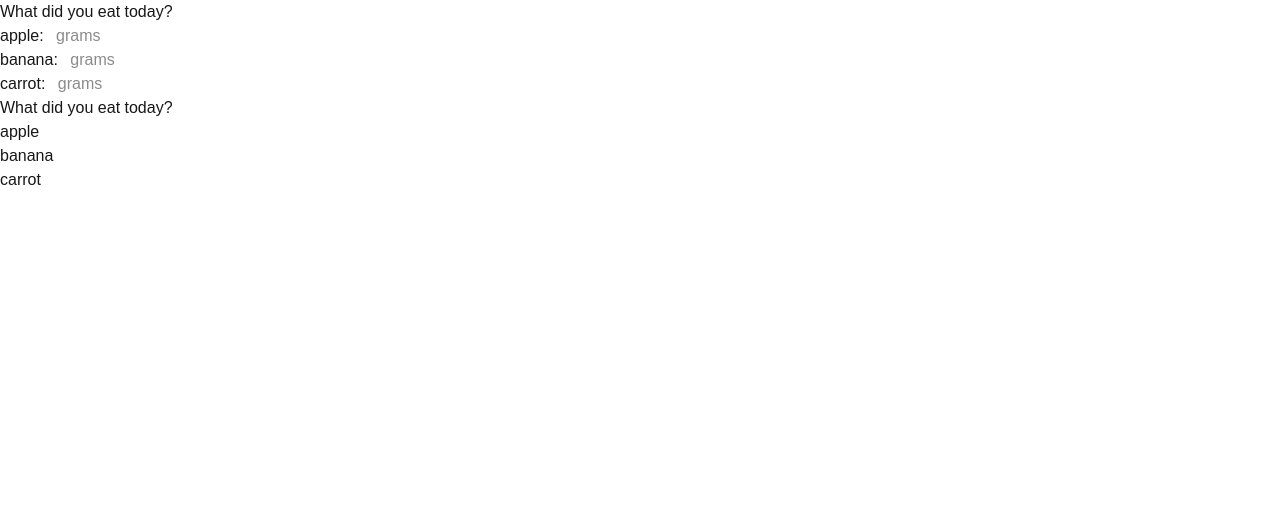
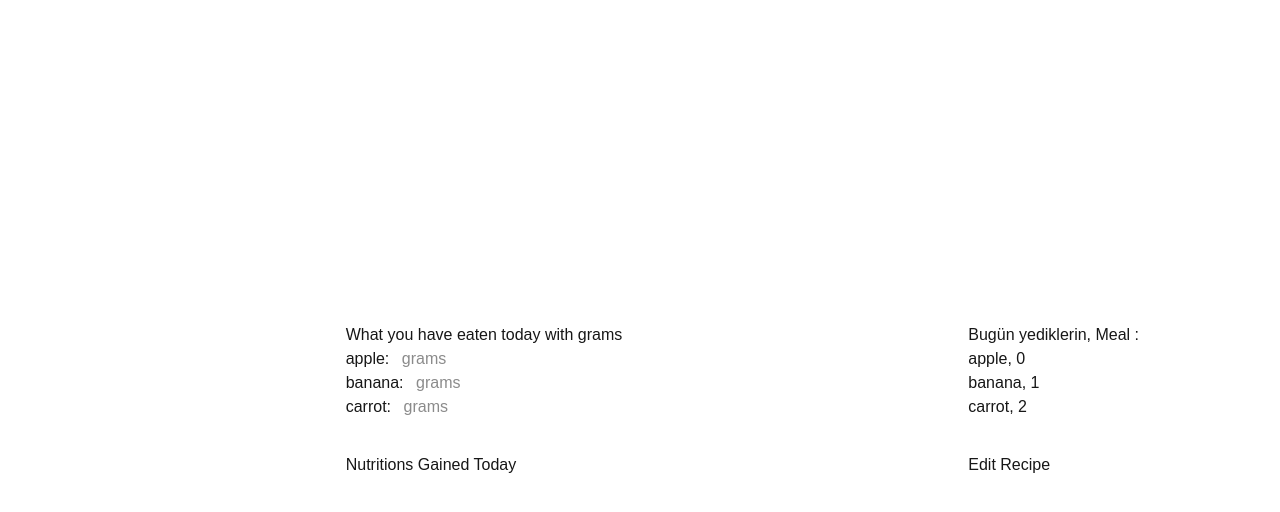
Before and after one commit to DenizYalim/meal_tracker, a Next.js app in the folder frontend/: page / in a window 1280 px wide. Shown: the top 512 px of the page. Built offline with nearby package versions, Linux system fonts and the light colour scheme; no server answers.

Commit message:
added a fetch, useEffect is corrupted

```diff
--- a/frontend/app/page.tsx
+++ b/frontend/app/page.tsx
@@ -1,5 +1,5 @@
 'use client';
-import { useState } from 'react';
+import { useState, useEffect } from 'react';
 
 export default function Home() {
   const foods = ['apple', 'banana', 'carrot'];
@@ -10,9 +10,9 @@ export default function Home() {
     setAmounts((prev) => ({ ...prev, [food]: value }));
   }
 
-  function EatenToday({ foods }: { foods: string[] }) {
-    return (<div>
-      <h2>What did you eat today?</h2>
+  function EatenToday({ foods }: { foods: string[] }) { // endpoint : /getDay/20250506
+    return (<div style={{ border: "2px solid white", padding: "10px", }}>
+      <h2>What you have eaten today with grams</h2>
       <ul>
         {foods.map((food) => (
           <li key={food}>
@@ -27,29 +27,80 @@ export default function Home() {
           </li>
         ))}
       </ul>
-      </div>
+    </div>
     );
   }
 
-  function BesinToday({ besin }: { besin: string[] }) {
-    return (<div>
-      <h2>What did you eat today?</h2>
+function RecipeList({ besin }: { besin: string[] }) {
+  const [data, setData] = useState(null);
+  const [isDataFetched, setIsDataFetched] = useState(false);
+
+  const fetchData = () => {
+    if (!isDataFetched) {
+      fetch("http://127.0.0.1:5000/recipeList")
+        .then(response => response.json())
+        .then(fetchedData => {
+          console.log(fetchedData);  // Logs the fetched data
+          setData(fetchedData);  // Updates the state
+          setIsDataFetched(true); // Ensure it doesn't fetch again
+        })
+        .catch(error => console.error("Error fetching data:", error));
+    }
+  };
+
+  // Call fetchData when the component renders for the first time
+  if (!isDataFetched) {
+    fetchData();
+  }
+
+  console.log("After data fetch");
+  console.log(data);
+
+  return (
+    <div style={{ border: "2px solid white", padding: "10px" }}>
+      <h2>Bugün yediklerin, Meal :</h2>
       <ul>
-        {foods.map((food) => (
+        {besin.map((food) => (
           <li key={food}>
-            {food}
+            {food}, {besin.indexOf(food)}
           </li>
         ))}
       </ul>
-      </div>
-    );
+    </div>
+  );
+}
+
+
+  function NutritionGainedToday({ }) { // Should just call a Get endpoint called /calculatetotals/<int:date>
+    return (<div style={{ border: "2px solid white", padding: "10px" }}>Nutritions Gained Today</div>)
+  }
+
+  function EditRecipe({ }) { // endpoint : addrecipe
+    return (<div style={{ border: "2px solid white", padding: "10px" }}>Edit Recipe</div>)
   }
 
   return (
-    <div>
-
-      <EatenToday foods={foods} />
-      <BesinToday besin={besin} />
+    <div style={{
+      display: "flex",
+      justifyContent: "center",
+      alignItems: "center",
+      padding: 20,
+      height: "100vh",
+    }}>
+      <div style={{
+        display: "grid",
+        gridTemplateColumns: "1fr 1fr 1fr 1fr",
+        gap: "10px",
+      }}>
+        <br></br>
+        <EatenToday foods={foods} />
+        <br></br>
+        <RecipeList besin={besin} />
+        <br></br>
+        <NutritionGainedToday />
+        <br></br>
+        <EditRecipe />
+      </div>
     </div>
   );
 }
```
